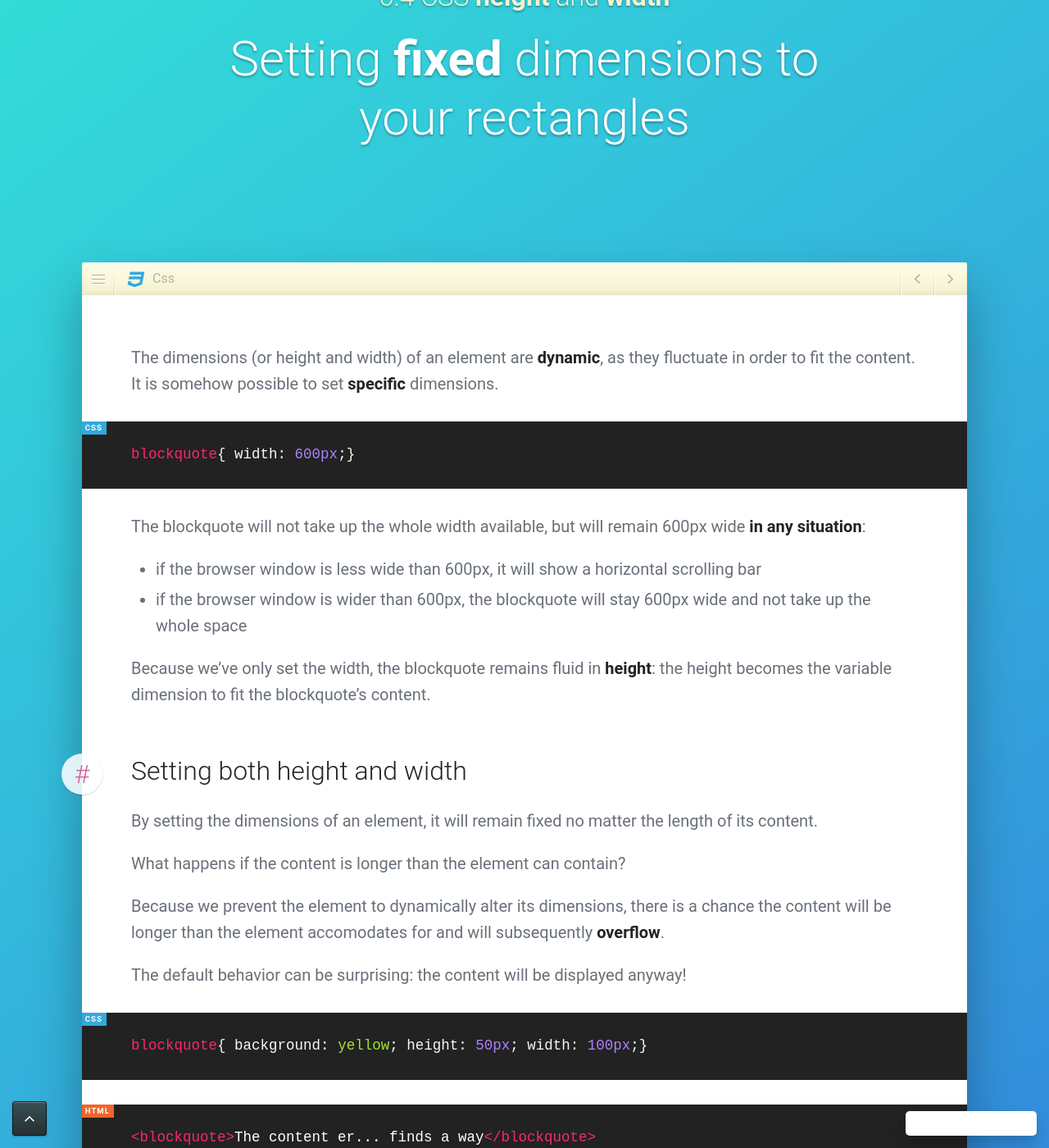
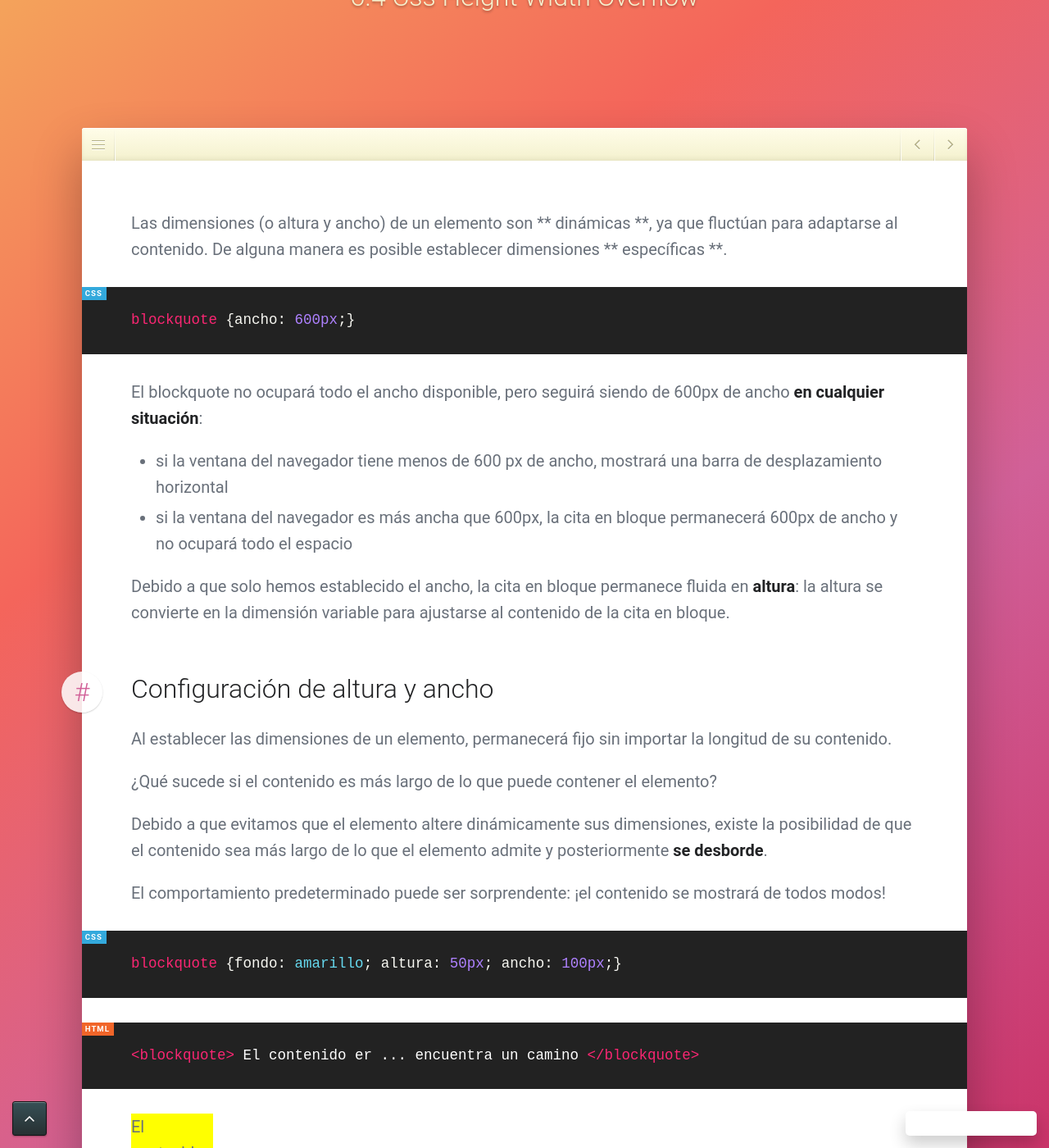
Before and after one commit to jgthms/marksheet, a Jekyll site: the page built from _posts/2015-06-04-css-height-width-overflow.md, in a window 1280 px wide and 1400 px high, scrolled down 264 px. Shown: the whole window at 82% size. Built offline with Jekyll 4.4.1, drawn with Linux system fonts in a browser that asks for light colours; nearby versions of some CDN libraries; our own code applies the rules of GitHub Pages for plain Markdown files; a script that is not in the unit is left out; comment, search, counter and statistics services are not loaded; some of the changed text lies outside the part shown.

Commit message:
Update 2015-06-04-css-height-width-overflow.md

```diff
--- a/_posts/2015-06-04-css-height-width-overflow.md
+++ b/_posts/2015-06-04-css-height-width-overflow.md
@@ -1,73 +1,73 @@
 ---
-layout: post
-title: "CSS <strong>height</strong> and <strong>width</strong>"
-subtitle: "Setting <strong>fixed</strong> dimensions to your rectangles"
-section: css
+diseño: poste
+título: "CSS <strong> alto </strong> y <strong> ancho </strong>"
+subtítulo: "Establecer dimensiones <strong> fijas </strong> para sus rectángulos"
+sección: css
 ---
 
-The dimensions (or height and width) of an element are **dynamic**, as they fluctuate in order to fit the content. It is somehow possible to set **specific** dimensions.
+Las dimensiones (o altura y ancho) de un elemento son ** dinámicas **, ya que fluctúan para adaptarse al contenido. De alguna manera es posible establecer dimensiones ** específicas **.
 
-{% highlight css %}
-blockquote{ width: 600px;}
-{% endhighlight %}
+{% highlight css%}
+blockquote {ancho: 600px;}
+{% endhighlight%}
 
-The blockquote will not take up the whole width available, but will remain 600px wide **in any situation**:
+El blockquote no ocupará todo el ancho disponible, pero seguirá siendo de 600px de ancho **en cualquier situación**:
 
-* if the browser window is less wide than 600px, it will show a horizontal scrolling bar
-* if the browser window is wider than 600px, the blockquote will stay 600px wide and not take up the whole space
+* si la ventana del navegador tiene menos de 600 px de ancho, mostrará una barra de desplazamiento horizontal
+* si la ventana del navegador es más ancha que 600px, la cita en bloque permanecerá 600px de ancho y no ocupará todo el espacio
 
-Because we've only set the width, the blockquote remains fluid in **height**: the height becomes the variable dimension to fit the blockquote's content.
+Debido a que solo hemos establecido el ancho, la cita en bloque permanece fluida en **altura**: la altura se convierte en la dimensión variable para ajustarse al contenido de la cita en bloque.
 
-### Setting both height and width
+### Configuración de altura y ancho
 
-By setting the dimensions of an element, it will remain fixed no matter the length of its content.
+Al establecer las dimensiones de un elemento, permanecerá fijo sin importar la longitud de su contenido.
 
-What happens if the content is longer than the element can contain?
-{: .question}
+¿Qué sucede si el contenido es más largo de lo que puede contener el elemento?
+{: .pregunta}
 
-Because we prevent the element to dynamically alter its dimensions, there is a chance the content will be longer than the element accomodates for and will subsequently **overflow**.
+Debido a que evitamos que el elemento altere dinámicamente sus dimensiones, existe la posibilidad de que el contenido sea más largo de lo que el elemento admite y posteriormente **se desborde**.
 
-The default behavior can be surprising: the content will be displayed anyway!
+El comportamiento predeterminado puede ser sorprendente: ¡el contenido se mostrará de todos modos!
 
-{% highlight css %}
-blockquote{ background: yellow; height: 50px; width: 100px;}
-{% endhighlight %}
+{% highlight css%}
+blockquote {fondo: amarillo; altura: 50px; ancho: 100px;}
+{% endhighlight%}
 
-{% highlight html %}
-<blockquote>The content er... finds a way</blockquote>
-{% endhighlight %}
+{% highlight html%}
+<blockquote> El contenido er ... encuentra un camino </blockquote>
+{% endhighlight%}
 
-<div class="result">
-  <blockquote style="background: yellow; height: 50px; width: 100px;">The content er... finds a way</blockquote>
+<div class = "resultado">
+  <blockquote style = "background: yellow; height: 50px; width: 100px;"> El contenido er ... encuentra un camino </blockquote>
 </div>
 
-### CSS overflow
+### Desbordamiento de CSS
 
-The `overflow` CSS property allows us to manage the case of content being longer than its container.
+La propiedad CSS `overflow` nos permite gestionar el caso de que el contenido sea más largo que su contenedor.
 
-The default value is `visible`: the content will be displayed anyway, because _"Why would you want to prevent content from being read by the user if it's present in the code?"_. You can consider **HTML as prevalent to CSS**.
+El valor predeterminado es `visible`: el contenido se mostrará de todos modos, porque _" ¿Por qué querría evitar que el usuario lea el contenido si está presente en el código? "_. Puede considerar ** HTML como predominante en CSS **.
 
-By applying `overflow: hidden;`, you simply _forbid_ any overflowing content to be seen.
+Al aplicar `overflow: hidden;`, simplemente _prohíbe_ que se vea cualquier contenido desbordado.
 
-<div class="result">
-  <blockquote style="background: yellow; height: 50px; overflow: hidden; width: 100px;">The content er... finds a way</blockquote>
+<div class = "resultado">
+  <blockquote style = "background: yellow; height: 50px; overflow: hidden; width: 100px;"> El contenido er ... encuentra un camino </blockquote>
 </div>
 
-If you want your content to overflow but still want to make it accessible, you can decide to display scrollbars by applying `overflow: scroll`.
+Si desea que su contenido se desborde pero aún desea que sea accesible, puede decidir mostrar las barras de desplazamiento aplicando `overflow: scroll`.
 
-<div class="result">
-  <blockquote style="background: yellow; height: 50px; overflow: scroll; width: 100px;">The content er... finds a way</blockquote>
+<div class = "resultado">
+  <blockquote style = "background: yellow; height: 50px; overflow: scroll; width: 100px;"> El contenido er ... encuentra un camino </blockquote>
 </div>
 
-A better option is use `overflow: auto`, as the scrollbars will only appear _if_ the content is overflowing, but will remain hidden until then.
+Una mejor opción es usar `overflow: auto`, ya que las barras de desplazamiento solo aparecerán _si_ el contenido se desborda, pero permanecerán ocultas hasta entonces.
 
-<div class="result">
-  <blockquote style="background: yellow; height: 50px; overflow: auto; width: 100px;">The content er... finds a way</blockquote>
+<div class = "resultado">
+  <blockquote style = "background: yellow; height: 50px; overflow: auto; width: 100px;"> El contenido er ... encuentra un camino </blockquote>
 </div>
 
-### Beware of fixed dimensions
+### Cuidado con las dimensiones fijas
 
-Applying specific dimensions are often required for a design to look visually appealing but can have unintended consequences. In that regard:
+A menudo se requiere aplicar dimensiones específicas para que un diseño se vea visualmente atractivo, pero puede tener consecuencias no deseadas. En ese sentido:
 
-* make sure your content doesn't overflow
-* if it does, use `overflow: hidden` or `overflow: auto` to prevent your design from breaking
+* asegúrese de que su contenido no se desborde
+* si lo hace, use `overflow: hidden` o `overflow: auto` para evitar que su diseño se rompa
```
